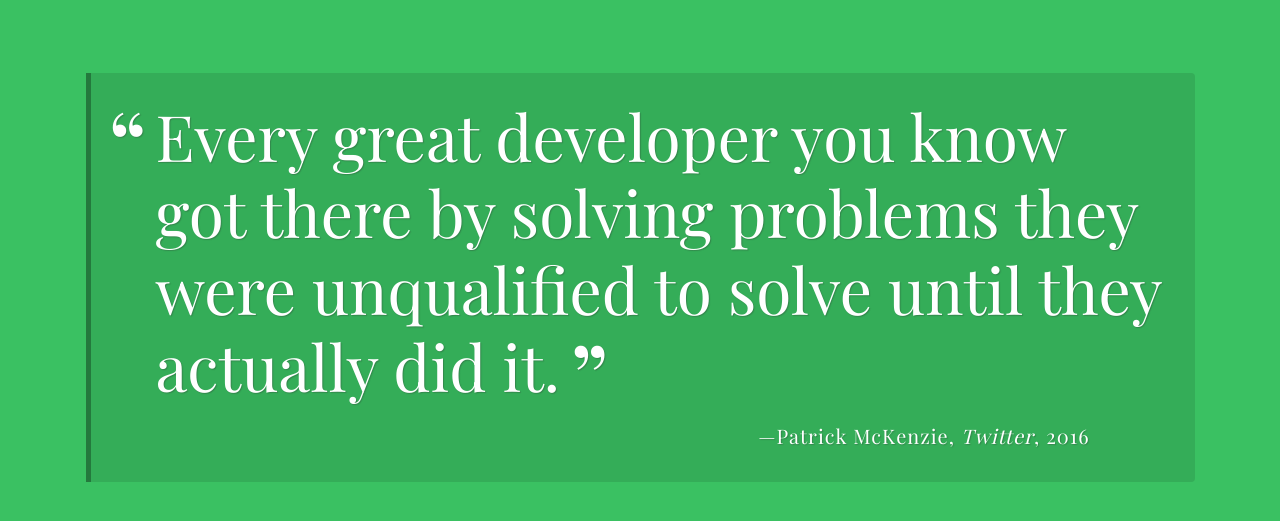
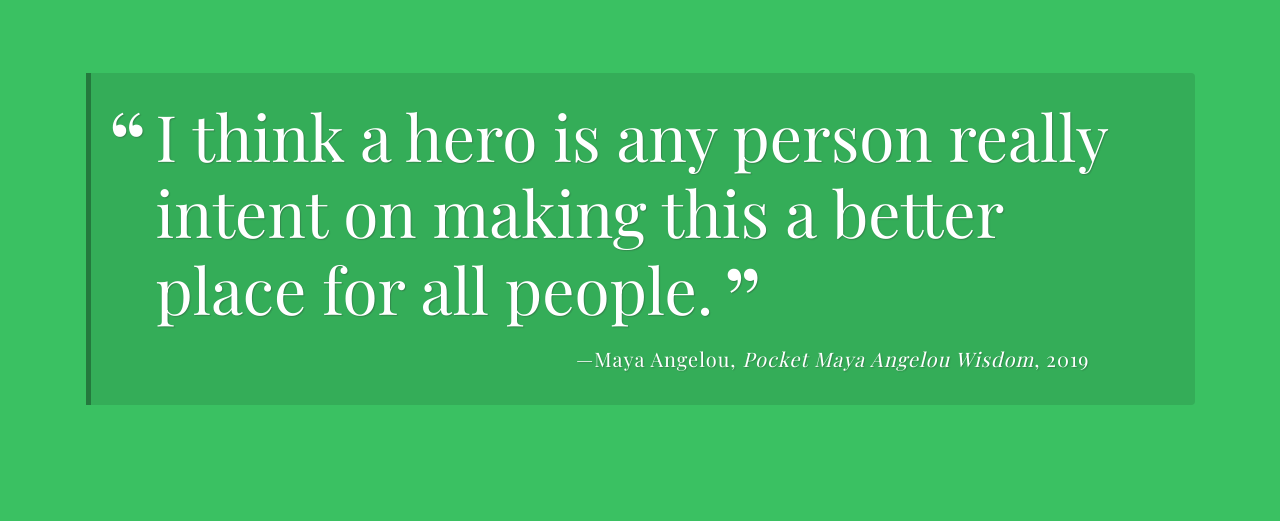
Before and after one commit to ellzmarie/A-Random-Quote-Generator, a plain HTML site: page index.html in a window 1280 px wide. Shown: the part 147-668 px from the top of the page. Drawn offline with nearby package versions, Linux system fonts and the light colour scheme; files whose address does not match are found by name; a web font is replaced by a local one.

Commit message:
Update index.html

```diff
--- a/index.html
+++ b/index.html
@@ -16,8 +16,8 @@
 
     <div class="container">
       <div id="quote-box" class="quote-box">
-        <p class="quote">Every great developer you know got there by solving problems they were unqualified to solve until they actually did it.</p>
-        <p class="source">Patrick McKenzie<span class="citation">Twitter</span><span class="year">2016</span></p>
+        <p class="quote">I think a hero is any person really intent on making this a better place for all people.</p>
+        <p class="source">Maya Angelou<span class="citation">Pocket Maya Angelou Wisdom</span><span class="year">2019</span></p>
       </div>
     </div>
 
```
